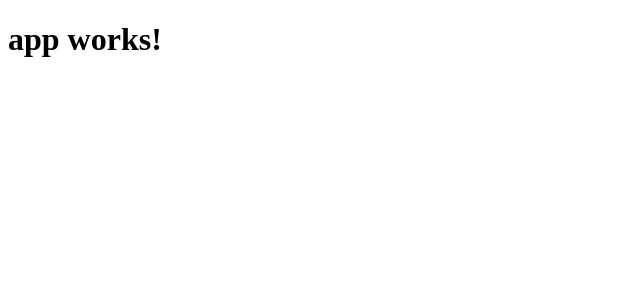
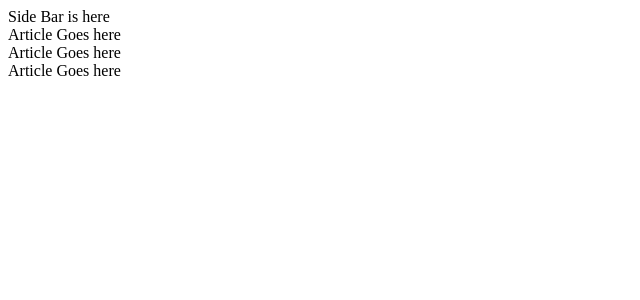
Before and after one commit to aliabbas-2012/ng4start, an Angular app: page / in a window 1280 px wide. Shown: the top 300 px of the page, without its empty margins (0-640 px from the left). Built offline with nearby package versions, Linux system fonts and the light colour scheme.

Commit message:
different component and declarative in one file AppComponent

```diff
--- a/src/app/app.component.ts
+++ b/src/app/app.component.ts
@@ -1,9 +1,45 @@
 import { Component } from '@angular/core';
+
+//article component
+@Component({
+  selector: 'app-article',
+  template: `
+    <div>Article Goes here</div>
+  `
+})
+
+export class ArticleComponent {
+
+}
+
+//another component namely sidebar
+@Component({
+  selector: 'app-side-bar',
+  template: `
+    <div id="sidebar">
+        Side Bar is here
+    </div>
+  `
+})
+
+export class SideBarComponent {
+
+}
 
 @Component({
   selector: 'app-root',
-  templateUrl: './app.component.html',
-  styleUrls: ['./app.component.css']
+  // templateUrl: './app.component.html',
+  template: `
+    <app-side-bar></app-side-bar>
+    <div id="container">
+      <div id="content">
+        <app-article></app-article>
+        <app-article></app-article>
+        <app-article></app-article>
+      </div>
+    </div>
+  `
+  // styleUrls: ['./app.component.css']
 })
 export class AppComponent {
   title = 'app works!';
--- a/src/app/app.module.ts
+++ b/src/app/app.module.ts
@@ -3,11 +3,13 @@ import { NgModule } from '@angular/core';
 import { FormsModule } from '@angular/forms';
 import { HttpModule } from '@angular/http';
 
-import { AppComponent } from './app.component';
+import { AppComponent,SideBarComponent,ArticleComponent } from './app.component';
 
 @NgModule({
   declarations: [
-    AppComponent
+    AppComponent,
+    SideBarComponent,
+    ArticleComponent
   ],
   imports: [
     BrowserModule,
```
